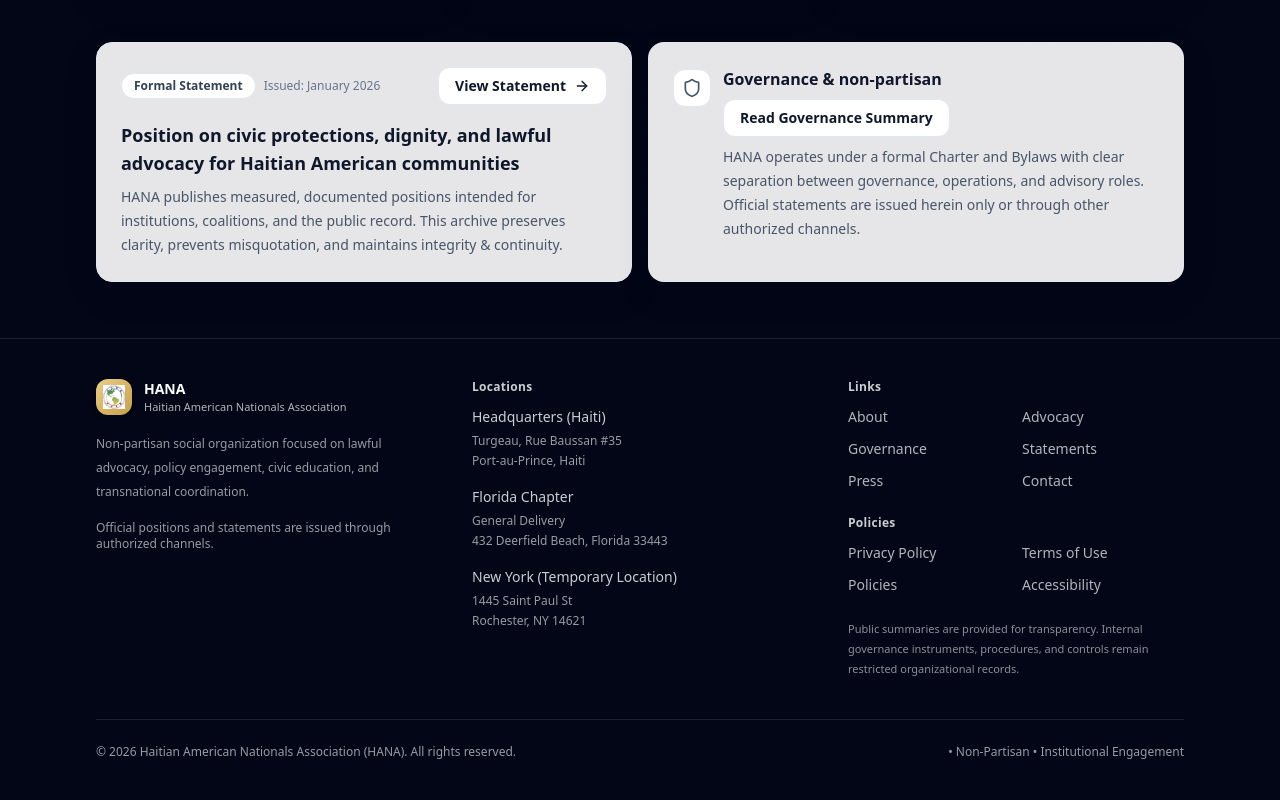
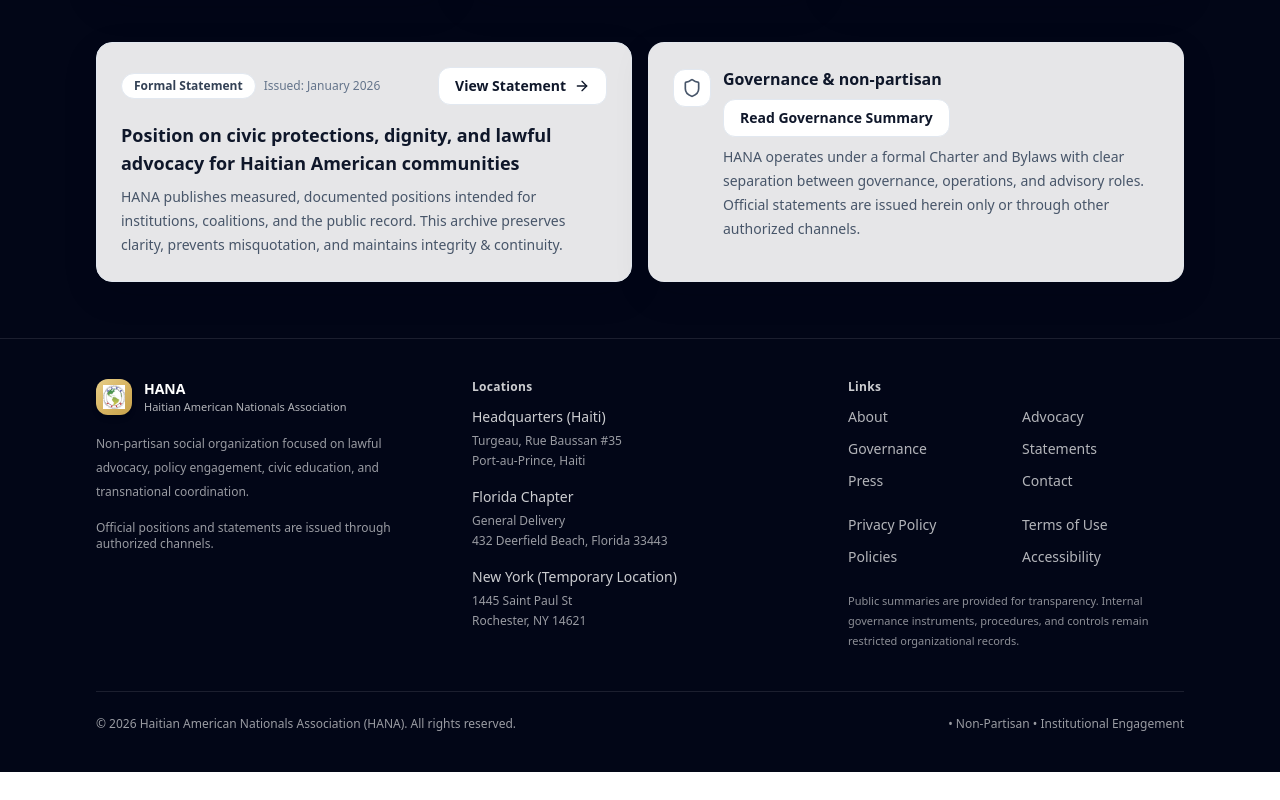
Before and after one commit to akumagmel/Hanayiti, a Next.js app: page / in a window 1280 px wide. Shown: the part 974-1774 px from the top of the page. After the commit the page ends 1746 px from the top, so only its background shows below. Built offline with nearby package versions, Linux system fonts and the light colour scheme.

Commit message:
Update SiteShell.tsx

```diff
--- a/components/SiteShell.tsx
+++ b/components/SiteShell.tsx
@@ -184,7 +184,7 @@ export function SiteShell({ children }: { children: React.ReactNode }) {
                 </div>
 
                 <div className="mt-6 text-xs font-semibold tracking-wide text-white/80">
-                  Policies
+
                 </div>
 
                 <div className="mt-3 grid grid-cols-2 gap-3 text-sm">
```
